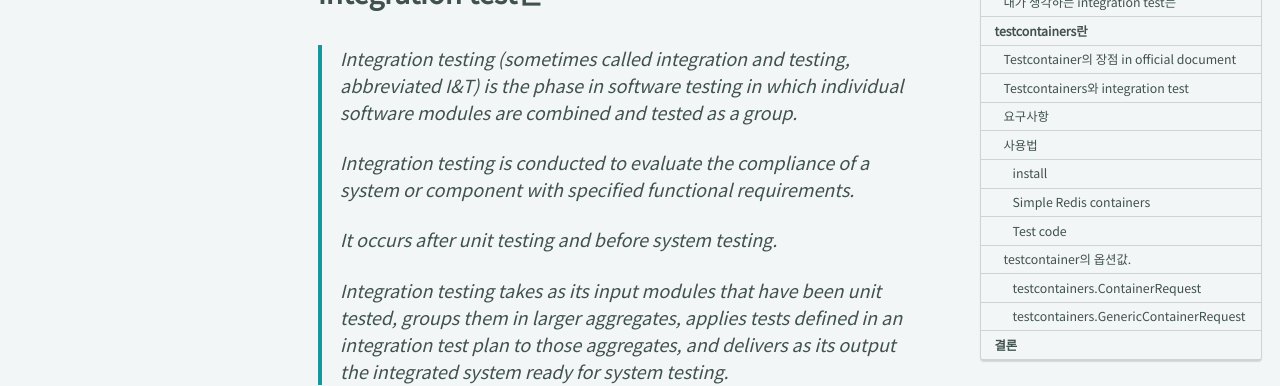
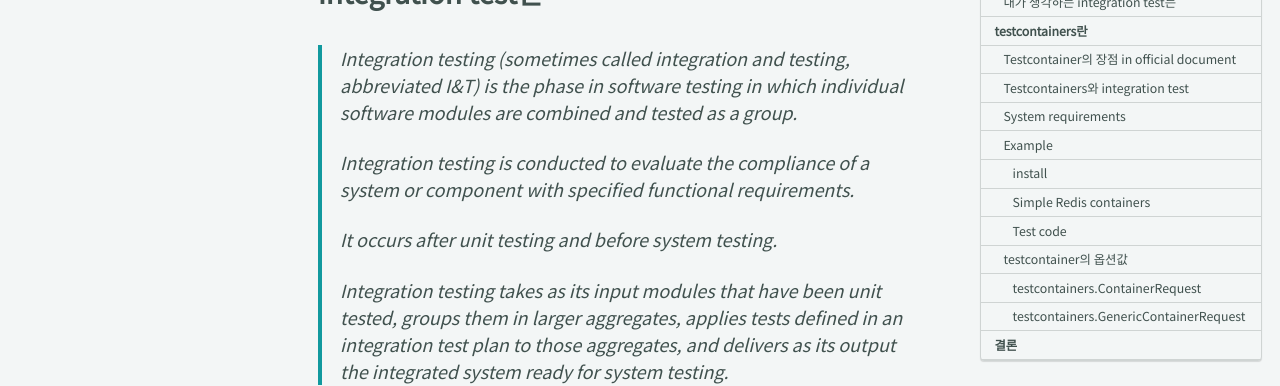
Before and after one commit to BaeJi77/BaeJi77.github.io, a Jekyll site: the page built from _posts/dev/golang/2023-04-23-integration-test-with-testcontainers-1.md, in a window 1280 px wide and 900 px high. Shown: the part 287-673 px from the top of the window. Built offline with Jekyll 4.4.1, drawn with Linux system fonts in a browser that asks for light colours; cached includes are drawn as plain includes; nearby versions of some CDN libraries; comment, search, counter and statistics services are not loaded; some of the changed text lies outside the part shown.

Commit message:
2023-04-23 integration test with testcontainers (1)

````diff
--- a/_posts/dev/golang/2023-04-23-integration-test-with-testcontainers-1.md
+++ b/_posts/dev/golang/2023-04-23-integration-test-with-testcontainers-1.md
@@ -66,14 +66,14 @@ Testcontainer는 docker를 이용해서 test code 상에서 특정 docker image
 2. 완벽한 테스트를 위해 실제 컴포넌트 관리에 대한 어려움과 리소스 낭비 문제 -> 테스트때 마다 실제로 동작하는 컴포넌트이지만 임시적으로 만들기 때문에 관리할 필요없으며 리소스 낭비가 많이 줄어듬.
 3. 실제 컴포넌트 동작시 테스트가 정상적으로 되지 않을 수 있는 문제(db같은 경우 데이터가 축적되거나 동시에 테스트가 동작할 경우) -> 테스트마다 혹은 test group에 따라서 container(실제 컴포넌트) 라이프 사이클을 핸들링할 수 있기 때문에 독립적인 환경처럼 테스트 실행 가능
 
-## 요구사항
+## System requirements
 
 특정 언어마다 요구사항이 다른것 같으며 어떤 환경에서 실행하냐에 따라서 요구사항이 다릅니다. 그럼에도 가장 기본적으로는 `docker`을 실행할 수 있는 환경이어야 됩니다.
 
 - [Testcontainers-go system_requirements](https://golang.testcontainers.org/system_requirements/)
 - [Testcontainers-java system_requirements](https://www.testcontainers.org/supported_docker_environment/)
 
-## 사용법
+## Example
 
 Testcontainers-go를 이용해서 간단한 예시를 보여드리겠습니다.
 
@@ -138,7 +138,7 @@ func TestSimpleRedis(t *testing.T) {
 }
 ```
 
-## testcontainer의 옵션값.
+## testcontainer의 옵션값
 
 ### testcontainers.ContainerRequest
 
````
Also changed, not shown: other parts of _posts/dev/golang/2023-04-23-integration-test-with-testcontainers-1.md (+1 -1 lines).
